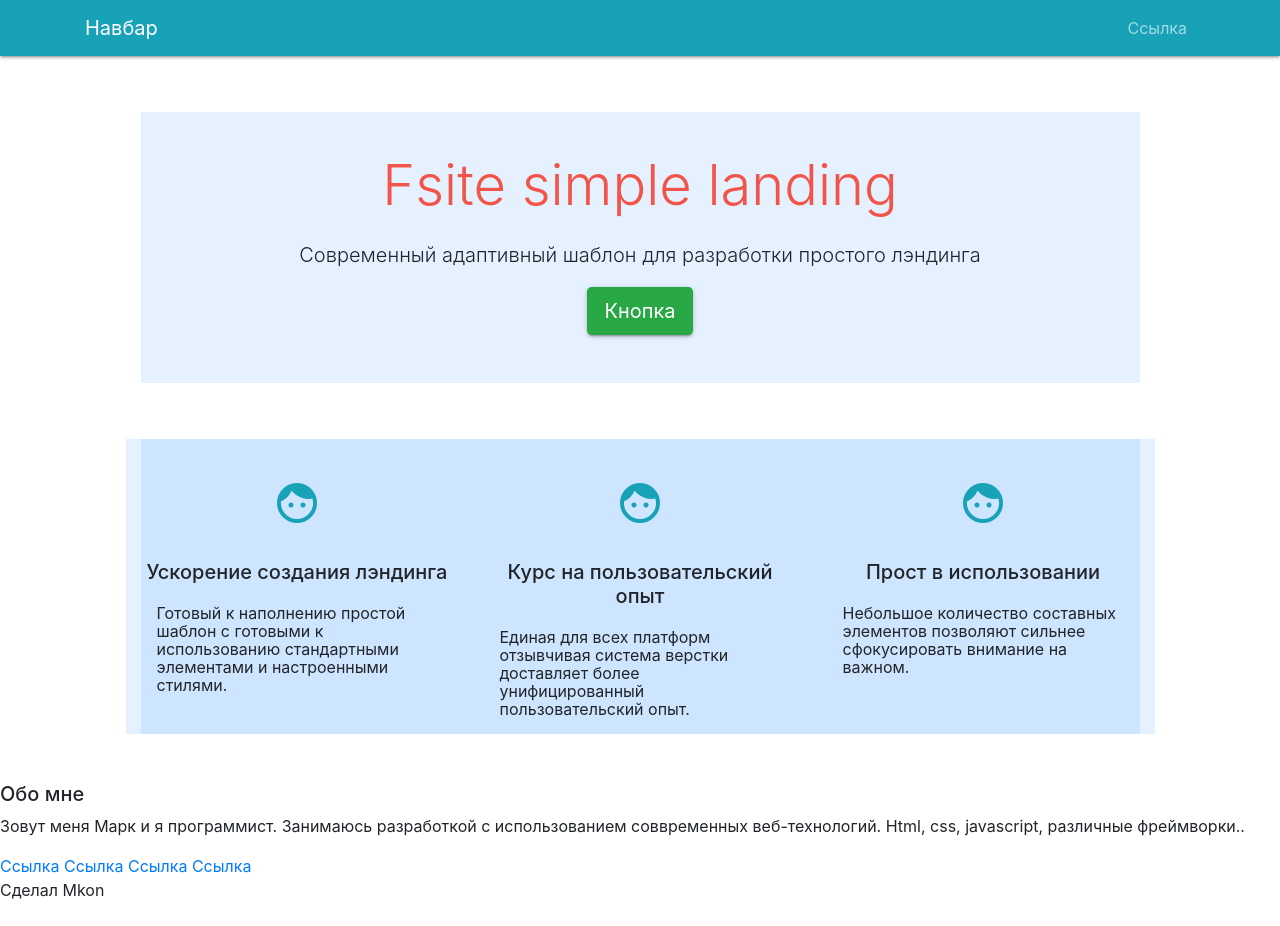
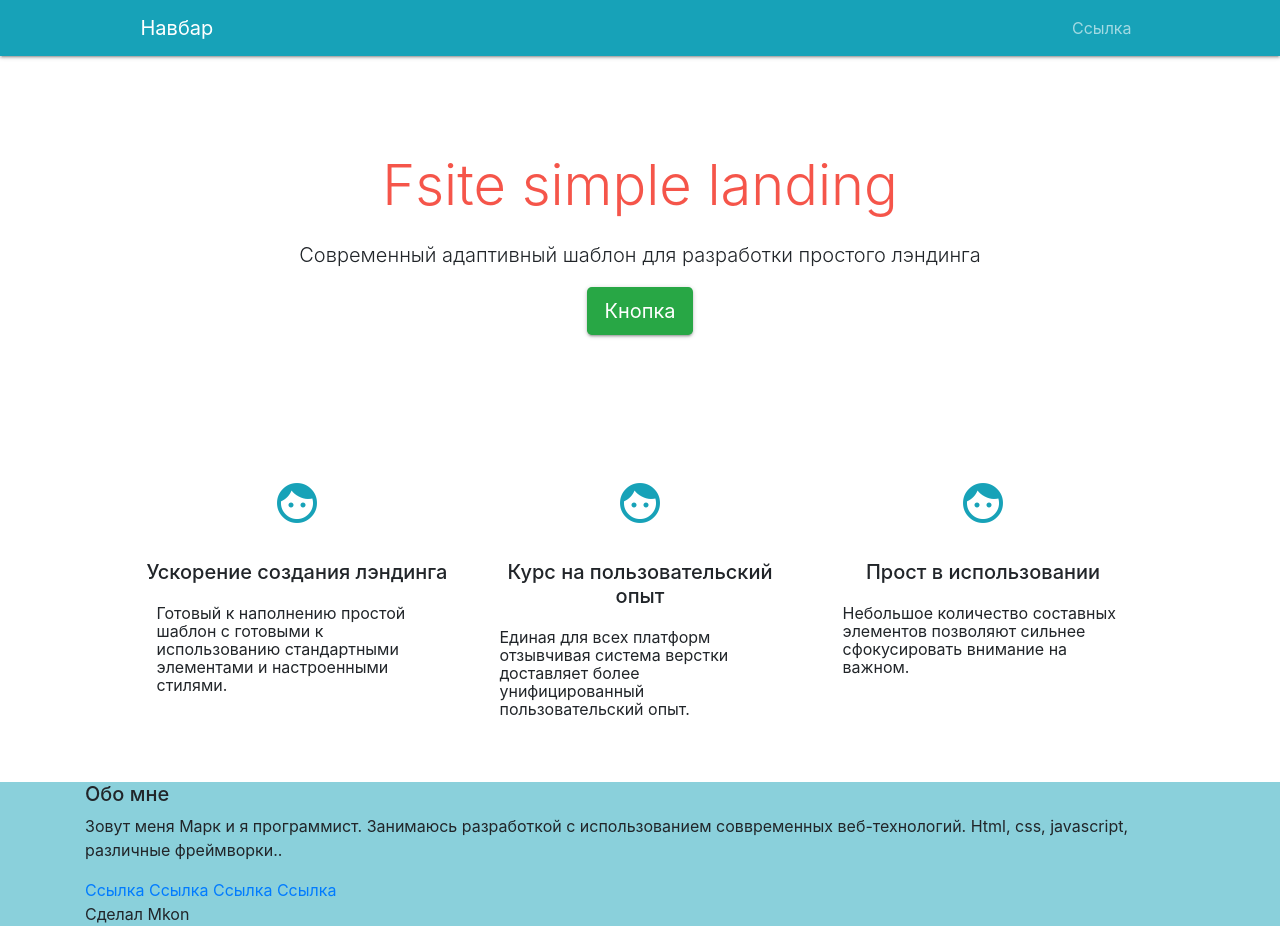
Before and after one commit to m-kon/fsite-simple-landing, a website: page index.html in a window 1280 px wide. Drawn offline with nearby package versions, Linux system fonts and the light colour scheme.

Commit message:
set navbar content width less

```diff
--- a/index.html
+++ b/index.html
@@ -20,6 +20,7 @@
           навигации, большого баннера с кнопкой, описание особенностей, подвала. -->
     <nav class="fsite-navbar">
       <div class="container">
+        <div class="fsite-navbar-content">
           <span class="fsite-navbar-brand">Навбар</span>
           <button class="fsite-navbar-toggler"
                   type="button"
@@ -34,6 +35,7 @@
                 id="fsiteNavbarNavAltMarkup">
             <div class="fsite-navbar-nav">
               <a href="#">Ссылка</a>
+            </div>
           </div>
         </div>
       </div>
@@ -80,6 +82,7 @@
     <footer class="page-footer">
       <!-- подвал есть самая нижняя часть страницы.
            в подвале обычно располагаются ссылки и подпись. -->
+      <div class="container">
         <div class="about-me">
           <h5>Обо мне</h5>
           <p>Зовут меня Марк и я программист. Занимаюсь разработкой c использованием соввременных веб-технологий. Html, css, javascript, различные фреймворки..</p>
@@ -93,7 +96,8 @@
         </div>
 
         <div class="footer-copyright">
-        <p>Сделал Mkon</p>
+          <span>Сделал Mkon</span>
+        </div>
       </div>
     </footer>
 
--- a/sass/styles.sass
+++ b/sass/styles.sass
@@ -5,6 +5,8 @@ $color-nav-text: #fff
 $color-nav-link: rgba(255,255,255,.6)
 $color-nav-link-active: rgba(255,255,255,1)
 $color-nav-link-disabled: rgba(255,255,255,.3)
+
+$color-footer-bg: rgba(23, 162, 184, .5);
 
 $color-cyan: #17a2b8
 $color-light: #fff
@@ -30,9 +32,15 @@ nav, .btn
   @include respond-to(md)
     flex-flow: row nowrap
 
-  >.container
+  // >.container
+  .fsite-navbar-content
     display: flex
     justify-content: space-between
+    margin-top: unset
+    margin-bottom: unset
+    width: 90%
+    margin-left: auto
+    margin-right: auto
 
   .fsite-navbar-brand
     display: inline-block
@@ -124,7 +132,7 @@ nav, .btn
   margin-top: 3.5rem
   margin-bottom: 3rem
   // служебный бэкграунд, облегчает верстку
-  background-color: $color-service-bg
+  // background-color: $color-service-bg
 
   >h1
     color: rgba(244, 67, 54, .9)
@@ -147,7 +155,7 @@ nav, .btn
 
   .icon-block
     // служебный бэкграунд, облегчает верстку
-    background-color: $color-service-bg
+    // background-color: $color-service-bg
 
     >h2
       padding-top: 2.5rem
@@ -165,3 +173,6 @@ nav, .btn
     .material-icons
       font-size: 3rem
       color: $color-cyan
+
+.page-footer
+  background-color: $color-footer-bg
```
Also changed, not shown: css/styles.css, 1 other file. Lines whose indentation alone changed are shown as unchanged.
